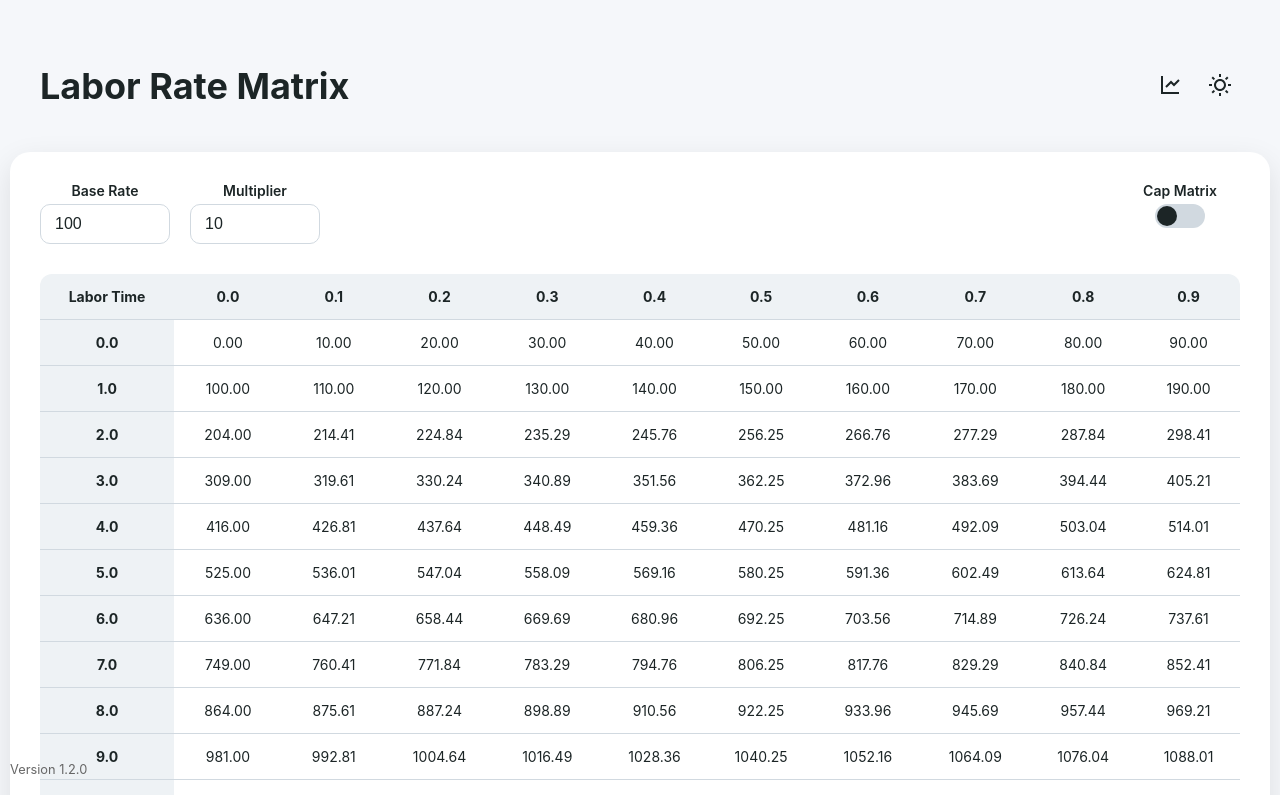
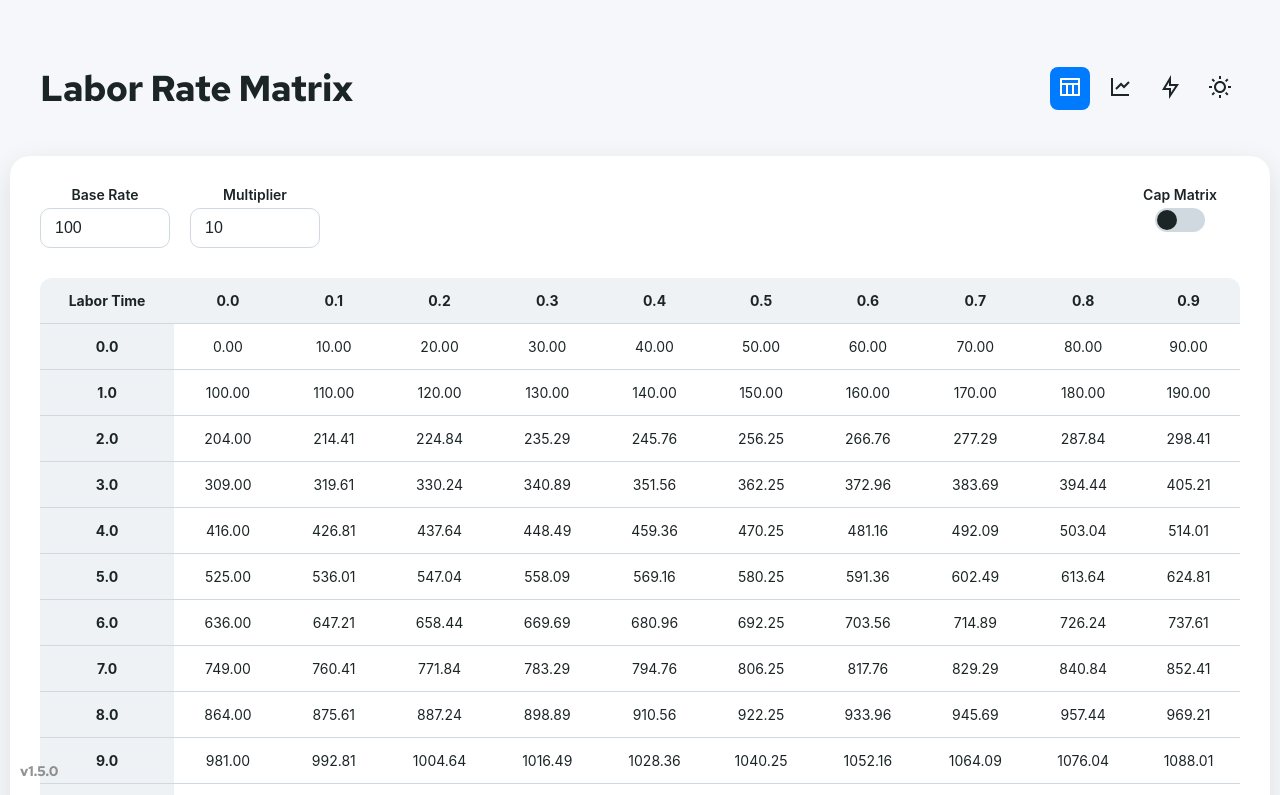
Before and after one commit to kcahrens/grid-calculator-v-1.1.1, a React (Create React App) app: page / in a window 1280 px wide. Shown: the top 795 px of the page. Built offline with nearby package versions, Linux system fonts and the light colour scheme.

Commit message:
added the hour caclcuator, changed top lay out, moved version # to public/index.html

```diff
--- a/public/index.html
+++ b/public/index.html
@@ -3,12 +3,24 @@
   <head>
     <meta charset="utf-8" />
     <meta name="viewport" content="width=device-width, initial-scale=1" />
-    <title></title>
+    <title>Grid Calculator</title>
+    <link href="https://fonts.googleapis.com/css2?family=Red+Hat+Text:wght@700&display=swap" rel="stylesheet">
+    <!-- Inline CSS for the version number styling -->
+    <style>
+      .version-text {
+        position: fixed; /* Changed to fixed to stay in viewport across all screens */
+        bottom: 20px;
+        left: 20px;
+        font-size: 14px;
+        color: #666; /* Neutral gray that works with light/dark backgrounds */
+        opacity: 0.7;
+        font-family: 'Red Hat Text', sans-serif; /* Matches your app's font */
+        z-index: 1000; /* Ensures it stays above other content */
+      }
+    </style>
   </head>
   <body>
     <div id="root"></div>
-    <footer>
-      <p>Version 1.2.0</p>
-    </footer>
+    <div class="version-text">v1.5.0</div> <!-- Version number added here, below the root div, to appear in the lower left -->
   </body>
 </html>
--- a/src/App.js
+++ b/src/App.js
@@ -1,6 +1,6 @@
 // src/App.js
 import React from 'react';
-import GridCalculator from './components/GridCalculator'; // Updated path
+import GridCalculator from './components/GridCalculator';
 
 function App() {
   return (
--- a/src/components/GridCalculator.js
+++ b/src/components/GridCalculator.js
@@ -1,7 +1,7 @@
 // src/components/GridCalculator.jsx
 import React, { useState, useEffect, useMemo } from 'react';
 import styled, { ThemeProvider } from 'styled-components';
-import { RiSunLine, RiMoonLine, RiLineChartLine, RiExchangeDollarLine } from 'react-icons/ri';
+import { RiSunLine, RiMoonLine, RiLineChartLine, RiExchangeDollarLine, RiTableLine, RiFlashlightLine } from 'react-icons/ri';
 import Graph from './Graph';
 
 // Define themes
@@ -49,10 +49,12 @@ const Header = styled.header`
 `;
 
 const Title = styled.h1`
+  font-family: 'Red Hat Text', sans-serif !important;
   font-size: 36px;
   font-weight: 700;
   color: ${({ theme }) => theme.text};
   text-align: center;
+  letter-spacing: -0.5px;
   @media (max-width: 600px) {
     font-size: 28px;
   }
@@ -61,16 +63,19 @@ const Title = styled.h1`
 const ButtonGroup = styled.div`
   display: flex;
   gap: 10px;
+  align-items: center;
 `;
 
 const IconButton = styled.button`
-  background: none;
+  background: ${({ active, theme }) => (active ? theme.accent : 'none')};
   border: none;
   cursor: pointer;
   padding: 8px;
-  color: ${({ theme }) => theme.text};
+  color: ${({ active, theme }) => (active ? '#fff' : theme.text)};
+  border-radius: 8px;
   &:hover {
-    color: ${({ theme }) => theme.accent};
+    background: ${({ theme }) => theme.accent};
+    color: #fff;
   }
 `;
 
@@ -247,14 +252,28 @@ const Tooltip = styled.div`
   visibility: ${({ show }) => (show ? 'visible' : 'hidden')};
 `;
 
+const CalculatorContainer = styled.div`
+  display: flex;
+  flex-direction: column;
+  align-items: center;
+  gap: 20px;
+`;
+
+const ResultText = styled.p`
+  font-size: 18px;
+  font-weight: 600;
+  color: ${({ theme }) => theme.text};
+`;
+
 function GridCalculator() {
   const [baseRate, setBaseRate] = useState('100');
   const [multiplier, setMultiplier] = useState('10');
   const [capEnabled, setCapEnabled] = useState(false);
   const [capValue, setCapValue] = useState('');
   const [theme, setTheme] = useState('light');
-  const [showGraph, setShowGraph] = useState(false);
+  const [viewMode, setViewMode] = useState('grid'); // 'grid', 'graph', or 'calculator'
   const [showDollarAmount, setShowDollarAmount] = useState(false);
+  const [inputHours, setInputHours] = useState('');
   const [tooltip, setTooltip] = useState({ show: false, x: 0, y: 0, content: '' });
 
   useEffect(() => {
@@ -286,9 +305,11 @@ function GridCalculator() {
     let value = totalHours * (numBaseRate + adjustment);
 
     if (!isCapCalculation && capEnabled && capValue !== '') {
-      const cap = Math.floor(Number(capValue));
+      const cap = Number(capValue);
       if (cap > 0 && totalHours >= cap) {
-        const capValueAtLimit = calculateValue(cap, 0, true);
+        const capHourRate = Math.floor(cap);
+        const capIncrement = cap - capHourRate;
+        const capValueAtLimit = calculateValue(capHourRate, capIncrement, true);
         const cappedELR = capValueAtLimit / cap;
         value = totalHours * cappedELR;
       }
@@ -338,19 +359,33 @@ function GridCalculator() {
     setTooltip({ show: false, x: 0, y: 0, content: '' });
   };
 
+  const numInputHours = Number(inputHours);
+  let totalAmount = 0;
+  if (!isNaN(numInputHours) && numInputHours >= 0) {
+    const hourRate = Math.floor(numInputHours);
+    const increment = numInputHours - hourRate;
+    totalAmount = calculateValue(hourRate, increment);
+  }
+
   return (
     <ThemeProvider theme={theme === 'light' ? lightTheme : darkTheme}>
       <AppContainer>
         <Header>
           <Title>Labor Rate Matrix</Title>
           <ButtonGroup>
-            {showGraph && (
+            {viewMode === 'graph' && (
               <IconButton onClick={() => setShowDollarAmount(!showDollarAmount)}>
                 <RiExchangeDollarLine size={24} />
               </IconButton>
             )}
-            <IconButton onClick={() => setShowGraph(!showGraph)}>
+            <IconButton onClick={() => setViewMode('grid')} active={viewMode === 'grid'}>
+              <RiTableLine size={24} />
+            </IconButton>
+            <IconButton onClick={() => setViewMode('graph')} active={viewMode === 'graph'}>
               <RiLineChartLine size={24} />
+            </IconButton>
+            <IconButton onClick={() => setViewMode('calculator')} active={viewMode === 'calculator'}>
+              <RiFlashlightLine size={24} />
             </IconButton>
             <IconButton onClick={toggleTheme}>
               {theme === 'light' ? <RiSunLine size={24} /> : <RiMoonLine size={24} />}
@@ -385,7 +420,7 @@ function GridCalculator() {
                     type="number"
                     value={capValue}
                     onChange={(e) => setCapValue(e.target.value)}
-                    step="1"
+                    step="0.1"
                     min="0"
                   />
                 </InputWrapper>
@@ -403,8 +438,30 @@ function GridCalculator() {
               </ToggleContainer>
             </RightInputs>
           </InputsContainer>
-          {showGraph ? (
+          {viewMode === 'graph' ? (
             <Graph data={graphData} baseRate={baseRate} showDollarAmount={showDollarAmount} theme={theme} />
+          ) : viewMode === 'calculator' ? (
+            <CalculatorContainer>
+              <InputWrapper>
+                <Label>Enter Hours</Label>
+                <Input
+                  type="number"
+                  value={inputHours}
+                  onChange={(e) => {
+                    const value = e.target.value;
+                    if (value === '' || (Number(value) >= 0)) {
+                      setInputHours(value);
+                    }
+                  }}
+                  step="0.1"
+                  min="0"
+                  placeholder="e.g., 5.5"
+                />
+              </InputWrapper>
+              {inputHours && !isNaN(numInputHours) && numInputHours >= 0 && (
+                <ResultText>Total Amount: ${totalAmount.toFixed(2)}</ResultText>
+              )}
+            </CalculatorContainer>
           ) : (
             <Table>
               <thead>
@@ -434,7 +491,7 @@ function GridCalculator() {
             </Table>
           )}
         </Card>
-        {!showGraph && (
+        {viewMode === 'grid' && (
           <Tooltip show={tooltip.show} x={tooltip.x} y={tooltip.y}>
             {tooltip.content}
           </Tooltip>
```
Also changed, not shown: 1 other file (tests, documents, lock files or other folders).
